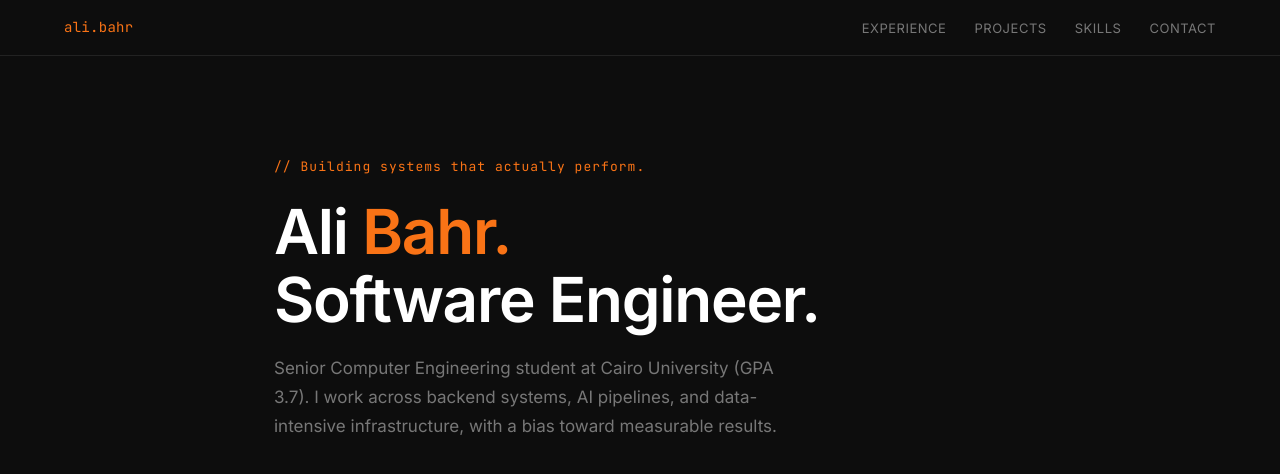
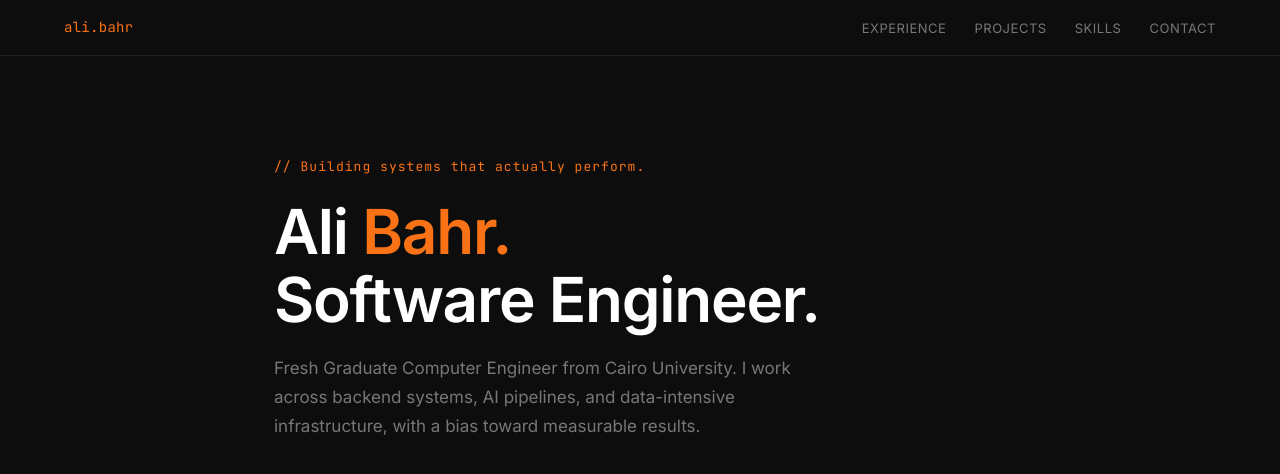
Before and after one commit to ali-bahr/ali-bahr.github.io, a plain HTML site: page index.html in a window 1280 px wide. Shown: the top 474 px of the page. Drawn offline with Linux system fonts and the light colour scheme.

Commit message:
Update hero section description in index.html

```diff
--- a/index.html
+++ b/index.html
@@ -424,7 +424,7 @@
     <p class="hero-eyebrow">// Building systems that <span style="color:var(--orange)">actually perform.</span></p>
     <h1>Ali <span>Bahr.</span><br>Software Engineer.</h1>
     <p class="hero-sub">
-      Senior Computer Engineering student at Cairo University (GPA 3.7).
+      Fresh Graduate Computer Engineer from Cairo University.
       I work across backend systems, AI pipelines, and data-intensive infrastructure,
       with a bias toward measurable results.
     </p>
```
